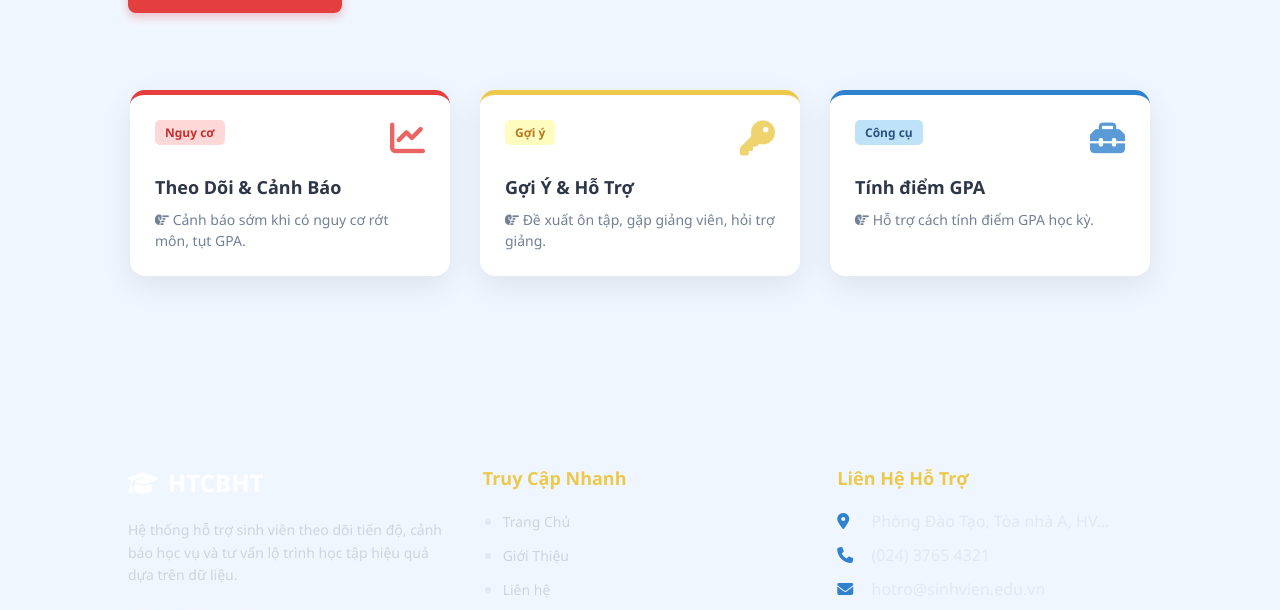
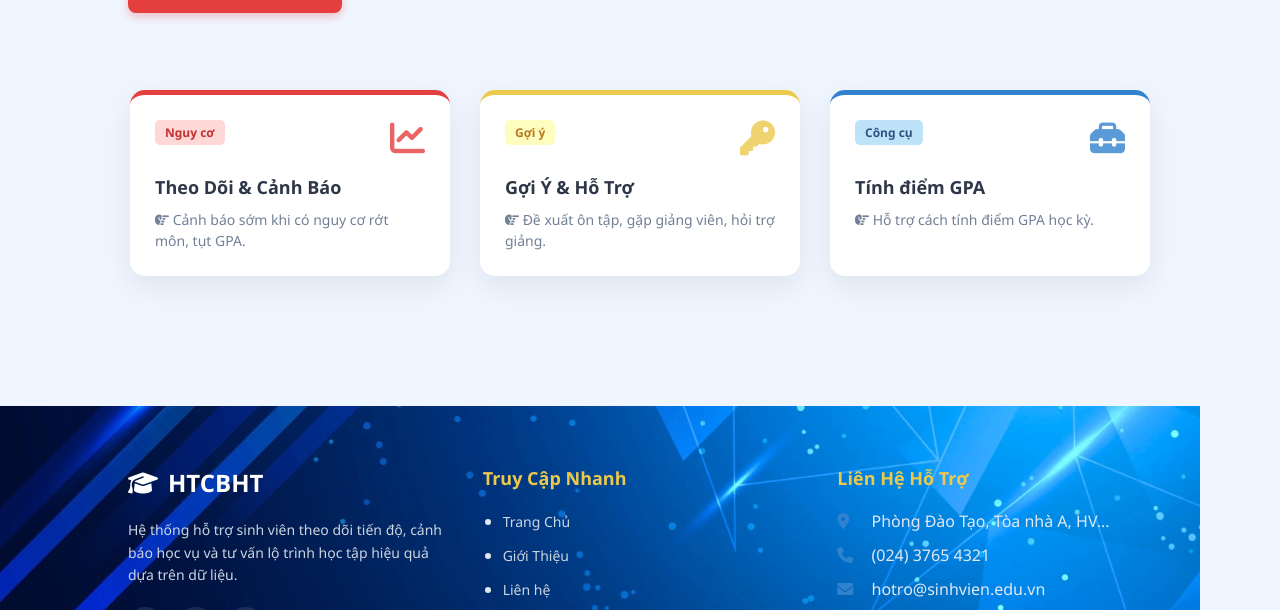
Before and after one commit to haizz250306-sudo/HTCBHT-NCKH, a plain HTML site: page index.html in a window 1280 px wide. Shown: the part 512-1122 px from the top of the page. Drawn offline with Linux system fonts and the light colour scheme; the site is published under a folder, as on GitHub Pages, so addresses that start at the root find nothing.

Commit message:
7th change

```diff
--- a/css/style.css
+++ b/css/style.css
@@ -214,7 +214,7 @@ body {
 }
 /* --- FOOTER MỚI (DARK BLUE) --- */
 .main-footer {
-  background-image: url(/img/background-xanh-1.jpg);
+  background-image: url(../img/background-xanh-1.jpg);
   background-repeat: no-repeat; /* Màu xanh than đậm chuyên nghiệp */
   color: #e2e8f0;
   padding-top: 60px;
```
